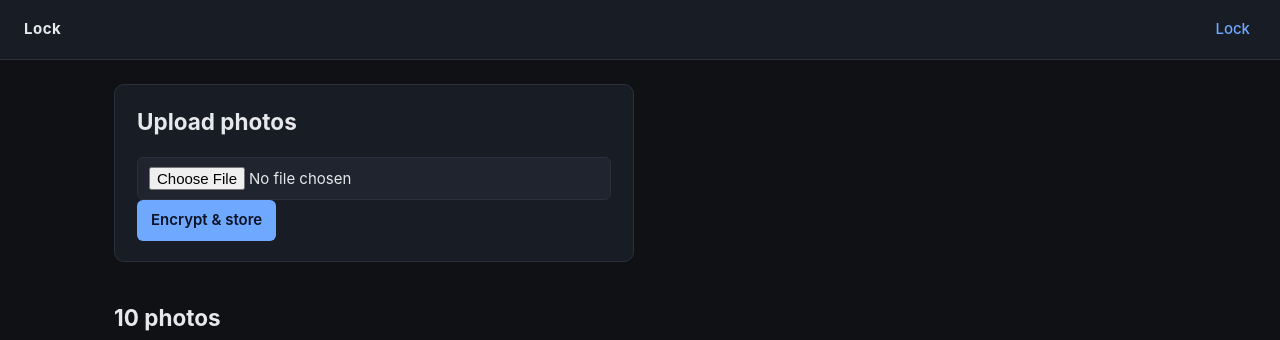
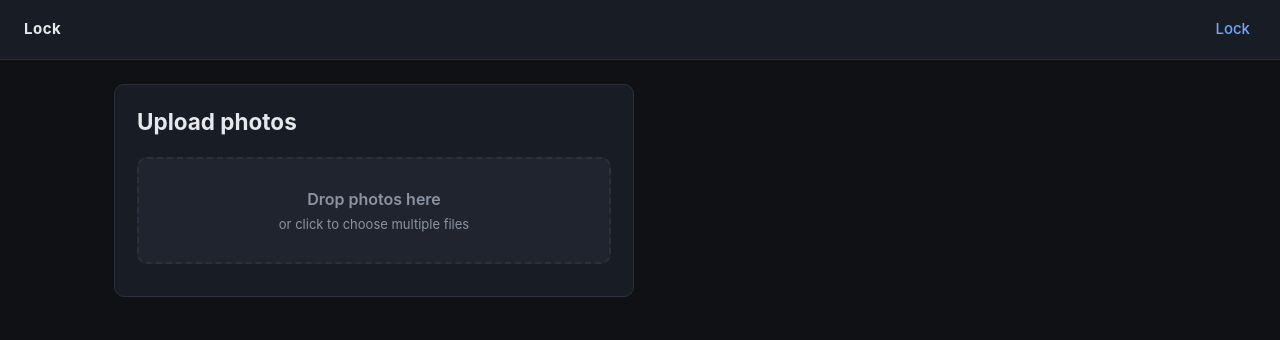
Before and after one commit to alexrutz/lock, a FastAPI app: template app/templates/gallery.html in a window 1280 px wide. Shown: the top 340 px of the page. Run offline with FastAPI, Linux system fonts and the light colour scheme; the template is opened without the code that fills it: most values are stand-ins (such as "Sample title", 1, 10 or a date in 2020).

Commit message:
Support uploading many photos at once
Replace the single-file input with a drag-and-drop multi-file zone, plus
a tiny upload manager that posts each file in its own request with up to
4 in flight, showing a per-file progress bar and pass/fail status. The
server route now accepts a list of files in one request (for the no-JS
fallback) and isolates per-file failures so one bad file never aborts the
batch. Returns JSON when called with Accept: application/json, otherwise
redirects.

Switched the route from async def to def so FastAPI dispatches concurrent
uploads to its worker threadpool — AES-GCM and Pillow thumbnailing now
run in parallel across uploads instead of blocking the event loop.

https://claude.ai/code/session_01UAYKdhuR9dE7FvfYQrs6od

```diff
--- a/app/main.py
+++ b/app/main.py
@@ -1,7 +1,7 @@
 from pathlib import Path
 
 from fastapi import Depends, FastAPI, Form, HTTPException, Request, UploadFile, status
-from fastapi.responses import HTMLResponse, RedirectResponse, Response, StreamingResponse
+from fastapi.responses import HTMLResponse, JSONResponse, RedirectResponse, Response, StreamingResponse
 from fastapi.staticfiles import StaticFiles
 from fastapi.templating import Jinja2Templates
 
@@ -125,8 +125,30 @@ def logout(request: Request):
 
 
 @app.post("/upload")
-async def upload(file: UploadFile, session: _Session = Depends(auth.require_session)):
-    photos.save_upload(session, file)
+def upload(
+    request: Request,
+    files: list[UploadFile],
+    session: _Session = Depends(auth.require_session),
+):
+    if not files:
+        raise HTTPException(status_code=400, detail="No files provided")
+
+    results: list[dict] = []
+    for f in files:
+        try:
+            pid = photos.save_upload(session, f)
+            results.append({"name": f.filename, "id": pid, "ok": True})
+        except HTTPException as e:
+            results.append({"name": f.filename, "ok": False, "error": e.detail})
+        except Exception as e:  # noqa: BLE001 — never let one bad file kill the batch
+            results.append({"name": f.filename, "ok": False, "error": str(e)})
+
+    wants_json = "application/json" in (request.headers.get("accept") or "")
+    if wants_json:
+        ok = sum(1 for r in results if r["ok"])
+        return JSONResponse(
+            {"results": results, "ok": ok, "failed": len(results) - ok}
+        )
     return _redirect("/")
 
 
--- a/app/static/style.css
+++ b/app/static/style.css
@@ -169,3 +169,83 @@ code {
   border-radius: 6px;
 }
 .pager a:hover { background: var(--panel-2); }
+
+.dropzone {
+  display: flex;
+  flex-direction: column;
+  align-items: center;
+  justify-content: center;
+  gap: 4px;
+  padding: 28px 18px;
+  border: 2px dashed var(--border);
+  border-radius: 10px;
+  background: var(--panel-2);
+  color: var(--muted);
+  cursor: pointer;
+  transition: border-color 0.15s, background 0.15s, color 0.15s;
+  text-align: center;
+}
+.dropzone:hover, .dropzone.is-dragging {
+  border-color: var(--accent);
+  color: var(--text);
+  background: rgba(110, 168, 255, 0.07);
+}
+.dropzone .dz-main { font-weight: 600; font-size: 16px; }
+.dropzone .dz-sub { font-size: 13px; }
+.dropzone input[type="file"] {
+  position: absolute;
+  width: 1px; height: 1px;
+  opacity: 0; pointer-events: none;
+}
+
+.upload-summary {
+  margin-top: 14px;
+  color: var(--muted);
+  font-size: 13px;
+}
+
+.upload-list {
+  list-style: none;
+  padding: 0;
+  margin: 12px 0 0;
+  display: flex;
+  flex-direction: column;
+  gap: 6px;
+  max-height: 260px;
+  overflow-y: auto;
+}
+.upload-item {
+  display: grid;
+  grid-template-columns: 1fr auto 120px;
+  gap: 10px;
+  align-items: center;
+  padding: 6px 10px;
+  background: var(--panel-2);
+  border: 1px solid var(--border);
+  border-radius: 6px;
+  font-size: 13px;
+}
+.upload-item .ui-name {
+  overflow: hidden;
+  text-overflow: ellipsis;
+  white-space: nowrap;
+}
+.upload-item .ui-status { color: var(--muted); font-size: 12px; }
+.upload-item.done .ui-status { color: #6ed29a; }
+.upload-item.failed .ui-status { color: var(--danger); }
+.upload-item .ui-bar {
+  display: block;
+  height: 6px;
+  background: var(--bg);
+  border-radius: 3px;
+  overflow: hidden;
+}
+.upload-item .ui-bar-fill {
+  display: block;
+  height: 100%;
+  width: 0%;
+  background: var(--accent);
+  transition: width 0.1s linear;
+}
+.upload-item.done .ui-bar-fill { background: #6ed29a; }
+.upload-item.failed .ui-bar-fill { background: var(--danger); }
--- /dev/null
+++ b/app/static/upload.js
@@ -0,0 +1,180 @@
+(() => {
+  const CONCURRENCY = 4;
+
+  const form = document.getElementById("upload-form");
+  const input = document.getElementById("upload-input");
+  const dropzone = document.getElementById("dropzone");
+  const list = document.getElementById("upload-list");
+  const summary = document.getElementById("upload-summary");
+  if (!form || !input || !dropzone) return;
+
+  // The native submit button is hidden when JS is enabled.
+  form.addEventListener("submit", (e) => {
+    e.preventDefault();
+    if (input.files && input.files.length) start(input.files);
+  });
+  input.addEventListener("change", () => {
+    if (input.files && input.files.length) start(input.files);
+  });
+
+  ["dragenter", "dragover"].forEach((ev) =>
+    dropzone.addEventListener(ev, (e) => {
+      e.preventDefault();
+      dropzone.classList.add("is-dragging");
+    })
+  );
+  ["dragleave", "drop"].forEach((ev) =>
+    dropzone.addEventListener(ev, (e) => {
+      e.preventDefault();
+      dropzone.classList.remove("is-dragging");
+    })
+  );
+  dropzone.addEventListener("drop", (e) => {
+    const files = e.dataTransfer && e.dataTransfer.files;
+    if (files && files.length) start(files);
+  });
+
+  let inFlight = 0;
+  let queue = [];
+  let totals = { ok: 0, failed: 0, done: 0, total: 0 };
+
+  function start(fileList) {
+    const files = Array.from(fileList);
+    // Filter non-images on the client too, so the user sees them rejected
+    // immediately instead of after a round-trip.
+    const accepted = files.filter((f) => /^image\//.test(f.type) || /\.(jpe?g|png|gif|webp)$/i.test(f.name));
+    const rejected = files.length - accepted.length;
+    if (!accepted.length) {
+      flash(`No image files selected${rejected ? ` (${rejected} skipped)` : ""}`);
+      return;
+    }
+
+    list.innerHTML = "";
+    summary.hidden = true;
+    totals = { ok: 0, failed: rejected, done: 0, total: accepted.length };
+
+    queue = accepted.map((file) => {
+      const li = document.createElement("li");
+      li.className = "upload-item pending";
+      li.innerHTML = `
+        <span class="ui-name"></span>
+        <span class="ui-status">queued</span>
+        <span class="ui-bar"><span class="ui-bar-fill"></span></span>
+      `;
+      li.querySelector(".ui-name").textContent = file.name;
+      list.appendChild(li);
+      return { file, li };
+    });
+
+    pump();
+  }
+
+  function pump() {
+    while (inFlight < CONCURRENCY && queue.length) {
+      const job = queue.shift();
+      inFlight++;
+      uploadOne(job).finally(() => {
+        inFlight--;
+        if (queue.length) {
+          pump();
+        } else if (inFlight === 0) {
+          finish();
+        }
+      });
+    }
+  }
+
+  function uploadOne({ file, li }) {
+    return new Promise((resolve) => {
+      const fd = new FormData();
+      fd.append("files", file, file.name);
+
+      const xhr = new XMLHttpRequest();
+      xhr.open("POST", "/upload");
+      xhr.setRequestHeader("Accept", "application/json");
+
+      const status = li.querySelector(".ui-status");
+      const fill = li.querySelector(".ui-bar-fill");
+      li.classList.remove("pending");
+      li.classList.add("uploading");
+      status.textContent = "uploading…";
+
+      xhr.upload.addEventListener("progress", (e) => {
+        if (e.lengthComputable) {
+          const pct = (e.loaded / e.total) * 100;
+          fill.style.width = pct.toFixed(1) + "%";
+        }
+      });
+
+      xhr.addEventListener("load", () => {
+        li.classList.remove("uploading");
+        totals.done++;
+        if (xhr.status >= 200 && xhr.status < 300) {
+          let detail = null;
+          try {
+            const json = JSON.parse(xhr.responseText);
+            // Single-file POST → results array of length 1.
+            detail = json.results && json.results[0];
+          } catch (_) { /* noop */ }
+          if (detail && detail.ok === false) {
+            mark(li, "failed", detail.error || "failed");
+            totals.failed++;
+          } else {
+            mark(li, "done", "encrypted");
+            fill.style.width = "100%";
+            totals.ok++;
+          }
+        } else {
+          let msg = `HTTP ${xhr.status}`;
+          try {
+            const json = JSON.parse(xhr.responseText);
+            if (json.detail) msg = json.detail;
+          } catch (_) { /* noop */ }
+          mark(li, "failed", msg);
+          totals.failed++;
+        }
+        updateSummary();
+        resolve();
+      });
+
+      xhr.addEventListener("error", () => {
+        li.classList.remove("uploading");
+        mark(li, "failed", "network error");
+        totals.done++;
+        totals.failed++;
+        updateSummary();
+        resolve();
+      });
+
+      xhr.send(fd);
+    });
+  }
+
+  function mark(li, cls, text) {
+    li.classList.add(cls);
+    li.querySelector(".ui-status").textContent = text;
+  }
+
+  function updateSummary() {
+    summary.hidden = false;
+    const remaining = totals.total - totals.done;
+    summary.textContent =
+      `Uploaded ${totals.ok}/${totals.total}` +
+      (totals.failed ? `  ·  ${totals.failed} failed` : "") +
+      (remaining ? `  ·  ${remaining} pending` : "");
+  }
+
+  function finish() {
+    updateSummary();
+    if (totals.ok > 0) {
+      // Reload to show the new photos in the gallery; keep current page.
+      const url = new URL(window.location.href);
+      setTimeout(() => window.location.assign(url.toString()), 600);
+    }
+  }
+
+  function flash(msg) {
+    summary.hidden = false;
+    summary.textContent = msg;
+  }
+})();
--- a/app/templates/gallery.html
+++ b/app/templates/gallery.html
@@ -6,13 +6,26 @@
 </form>
 {% endblock %}
 {% block content %}
-<section class="card">
+<section class="card" id="uploader">
   <h1>Upload photos</h1>
-  <form method="post" action="/upload" enctype="multipart/form-data">
-    <input type="file" name="file" accept="image/*" required>
-    <button type="submit">Encrypt &amp; store</button>
+
+  <form method="post" action="/upload" enctype="multipart/form-data" id="upload-form">
+    <label for="upload-input" class="dropzone" id="dropzone">
+      <span class="dz-main">Drop photos here</span>
+      <span class="dz-sub">or click to choose multiple files</span>
+      <input id="upload-input" type="file" name="files" accept="image/*" multiple required>
+    </label>
+    <noscript>
+      <p class="muted">JavaScript disabled — files will upload sequentially in one request.</p>
+      <button type="submit">Encrypt &amp; store</button>
+    </noscript>
   </form>
+
+  <div id="upload-summary" class="upload-summary" hidden></div>
+  <ol id="upload-list" class="upload-list"></ol>
 </section>
+
+<script src="/static/upload.js" defer></script>
 
 <section>
   <div class="gallery-head">
```
